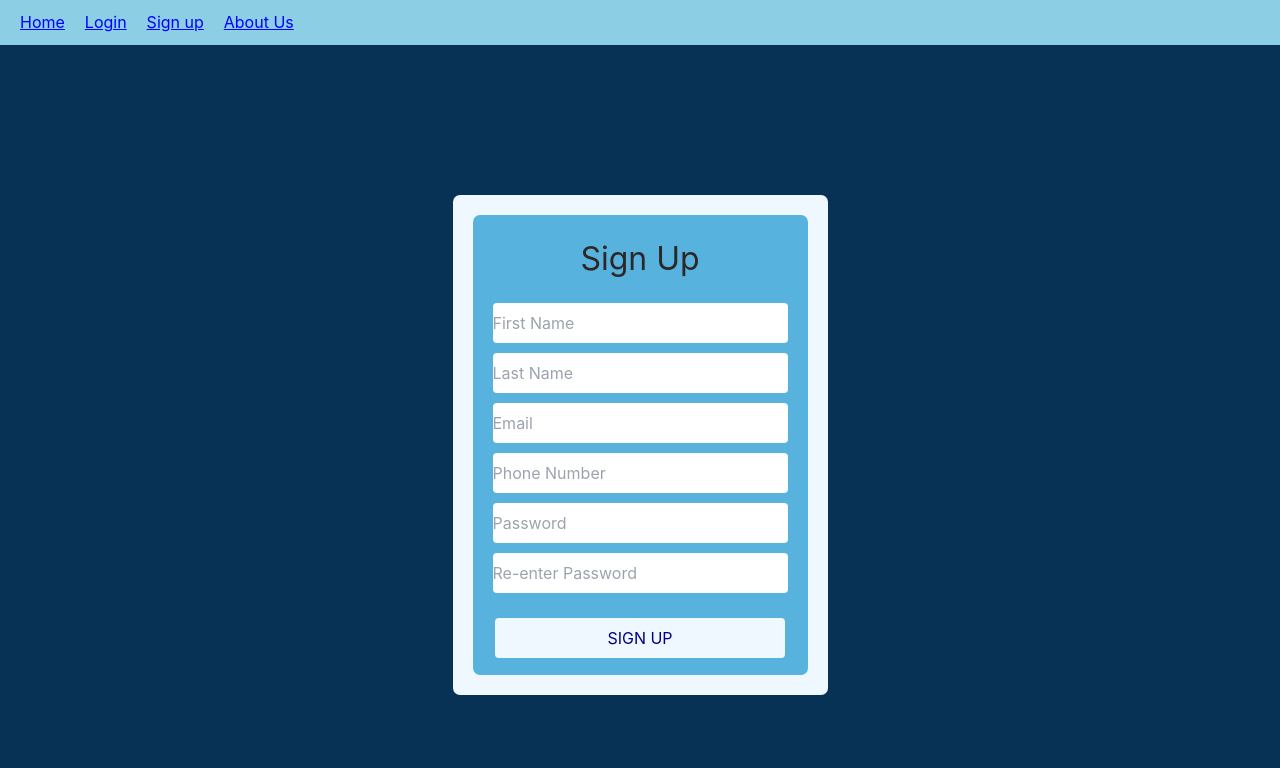
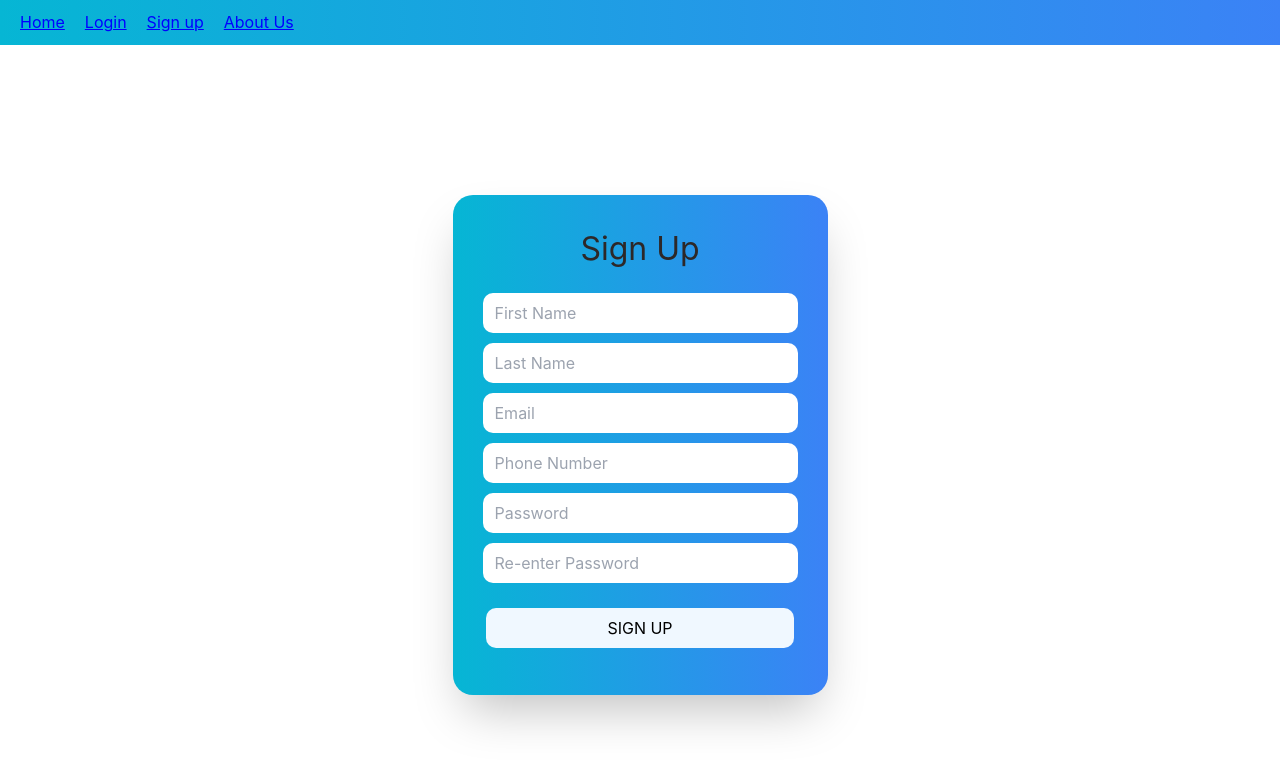
Before and after one commit to dmrlobo2002/Schedule-a-Doc, a React (Create React App) app in the folder frontend/: page /Signup in a window 1280 px wide. Shown: the top 768 px of the page. Built offline with nearby package versions, Linux system fonts and the light colour scheme.

Commit message:
Design consistencies

```diff
--- a/frontend/src/components/Navbar.tsx
+++ b/frontend/src/components/Navbar.tsx
@@ -6,8 +6,8 @@ import "./Navbar.css";
 
 const Navbar = () => {
   return (
-    <div className="navbar">
-      <div className="NavArea">
+    <div className="navbar ">
+      <div className="NavArea bg-gradient-to-r from-cyan-500 to-blue-500">
         <nav>
           <ul>
             <li>
--- a/frontend/src/components/pages/AboutUs.css
+++ b/frontend/src/components/pages/AboutUs.css
@@ -5,14 +5,14 @@
     display: flex;
     justify-content: center;
     align-items: center;
-    background-color:rgb(7, 50, 85);
+    background-color: white;
 }
 .Area{
     width: 375px;
     height: 325px;
     background-color:rgb(140, 206, 228);
     padding: 20px;
-    border-radius: 10px;
+    border-radius: 20px;
 }
 .AUMessage{
     font-size: xx-large;
--- a/frontend/src/components/pages/AboutUs.tsx
+++ b/frontend/src/components/pages/AboutUs.tsx
@@ -4,7 +4,7 @@ import "./AboutUs.css";
 export const AboutUs = () => {
   return (
     <div className="AboutUs">
-      <div className="Area">
+      <div className="Area bg-gradient-to-r from-cyan-500 to-blue-500">
         <div className="AUMessage">
             About Us
         </div>
@@ -12,7 +12,7 @@ export const AboutUs = () => {
             The "Schedule-a-Doc" group will create a webapp that would ideally be used by a doctor's office and its clients.
         </div>
         <div className="Names">
-            Daniel Lobo Franco Kreppel Richard Mercado Divyanshi Saini
+            Daniel Lobo Franco Krepel Richard Mercado Divyanshi Saini
         </div>
         </div>
     </div>
--- a/frontend/src/components/pages/Home.css
+++ b/frontend/src/components/pages/Home.css
@@ -5,7 +5,7 @@
     display: flex;
     justify-content: center;
     align-items: center;
-    background-color:rgb(7, 50, 85);
+    background-color:white;
 }
 .Area{
     width: 800px;
@@ -19,7 +19,7 @@
     align-items: left;
     font-size: xx-large;
     margin-bottom: 10px;
-    color: rgb(45, 40, 40) ;
+    color: rgb(45, 40, 40);
 }
 .WelcomeMessage{
     display: flex;
--- a/frontend/src/components/pages/Home.tsx
+++ b/frontend/src/components/pages/Home.tsx
@@ -3,8 +3,8 @@ import "./Home.css";
 
 export const home = () => {
   return (
-    <div className="Home">
-      <div className="Area">
+    <div className="Home ">
+      <div className="Area bg-gradient-to-r from-cyan-500 to-blue-500">
         <div className="HomeLogo"> Home</div>
         <div className="WelcomeMessage">
           Welcome to schedule a doc please login or sign up to view your chart
--- a/frontend/src/components/pages/Signup.css
+++ b/frontend/src/components/pages/Signup.css
@@ -5,7 +5,7 @@
     display: flex;
     justify-content: center;
     align-items: center;
-    background-color:rgb(7, 50, 85);
+    background-color: white;
 }
 
 .BoxOut{
@@ -14,15 +14,15 @@
     height: 500px;
     background-color:aliceblue;
     padding: 20px;
-    border-radius: 7px;
+    border-radius: 20px;
 }
-.BoxIn{
+/* .BoxIn{
     width: 335px;
     height: 460px;
     background-color:rgb(87, 179, 222);
     padding: 10px;
     border-radius: 7px;
-}
+} */
 .SignupLogo{
     display: flex;
     justify-content: center;
@@ -40,7 +40,7 @@
     height: 40px;
     border-width: 1;
     margin-bottom: 10px;
-    border-radius: 4px;
+    border-radius: 10px;
 }
 
 .lastName{
@@ -48,7 +48,7 @@
     height: 40px;
     border-width: 1;
     margin-bottom: 10px;
-    border-radius: 4px;
+    border-radius: 10px;
 }
 
 .email {
@@ -56,7 +56,7 @@
     height: 40px;
     border-width: 1;
     margin-bottom: 10px;
-    border-radius: 4px;
+    border-radius: 10px;
 }
 
 .phonenumber{
@@ -64,7 +64,7 @@
     height: 40px;
     border-width: 1;
     margin-bottom: 10px;
-    border-radius: 4px;
+    border-radius: 10px;
 }
 
 .password {
@@ -72,7 +72,7 @@
     height: 40px;
     border-width: 1;
     margin-bottom: 10px;
-    border-radius: 4px;
+    border-radius: 10px;
 }
 
 .renterpassword{
@@ -80,21 +80,21 @@
     height: 40px;
     border-width: 1;
     margin-bottom: 15px;
-    border-radius: 4px;
+    border-radius: 10px;
 }
 
 .signupButton{
     width: 92%;
     height: 40px;
     background-color: aliceblue;
-    color: darkblue;
+    color: black;
     font: bold;
-    border-radius: 4px;
+    border-radius: 10px;
 
 }
 
 .signupButton:hover{
-    background-color: darkblue;
+    background-color: rgb(7, 50, 85);
     color: aliceblue;
 
 }
--- a/frontend/src/components/pages/Signup.tsx
+++ b/frontend/src/components/pages/Signup.tsx
@@ -5,16 +5,16 @@ import "./Signup.css";
 export const Signup = () => {
   return (
     <div className="Signup">
-      <div className="BoxOut">
+      <div className="BoxOut bg-gradient-to-r from-cyan-500 to-blue-500 shadow-2xl">
         <div className="BoxIn">
          <div className="SignupLogo"> Sign Up</div>
         <div className="userInput">
-          <input className="firstName" placeholder="First Name" />
-          <input className="lastName" placeholder="Last Name" />
-          <input className="email" placeholder="Email" />
-          <input className="phonenumber" placeholder="Phone Number" />
-          <input type={"password"} className="password" placeholder="Password" />
-          <input type={"password"} className="renterpassword" placeholder="Re-enter Password" />
+          <input className="firstName pl-3" placeholder="First Name" />
+          <input className="lastName pl-3" placeholder="Last Name" />
+          <input className="email pl-3" placeholder="Email" />
+          <input className="phonenumber pl-3" placeholder="Phone Number" />
+          <input type={"password"} className="password pl-3" placeholder="Password" />
+          <input type={"password"} className="renterpassword pl-3" placeholder="Re-enter Password" />
         </div>
         <div style={{ display: "flex", justifyContent: "center" }}>
           <button className="signupButton">SIGN UP</button>
```
